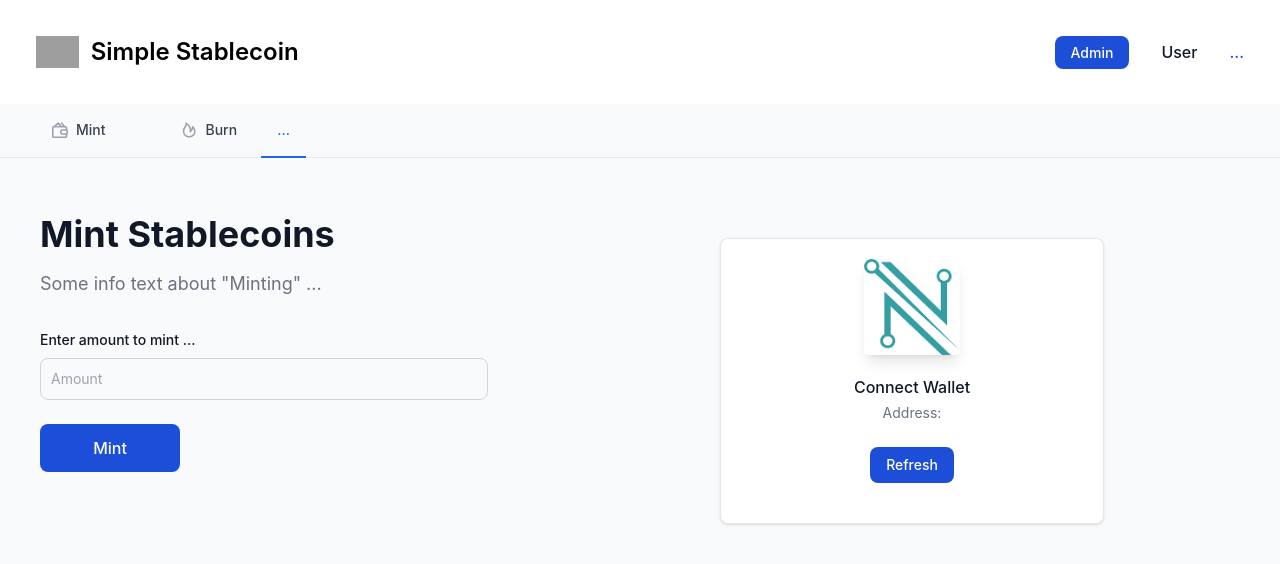
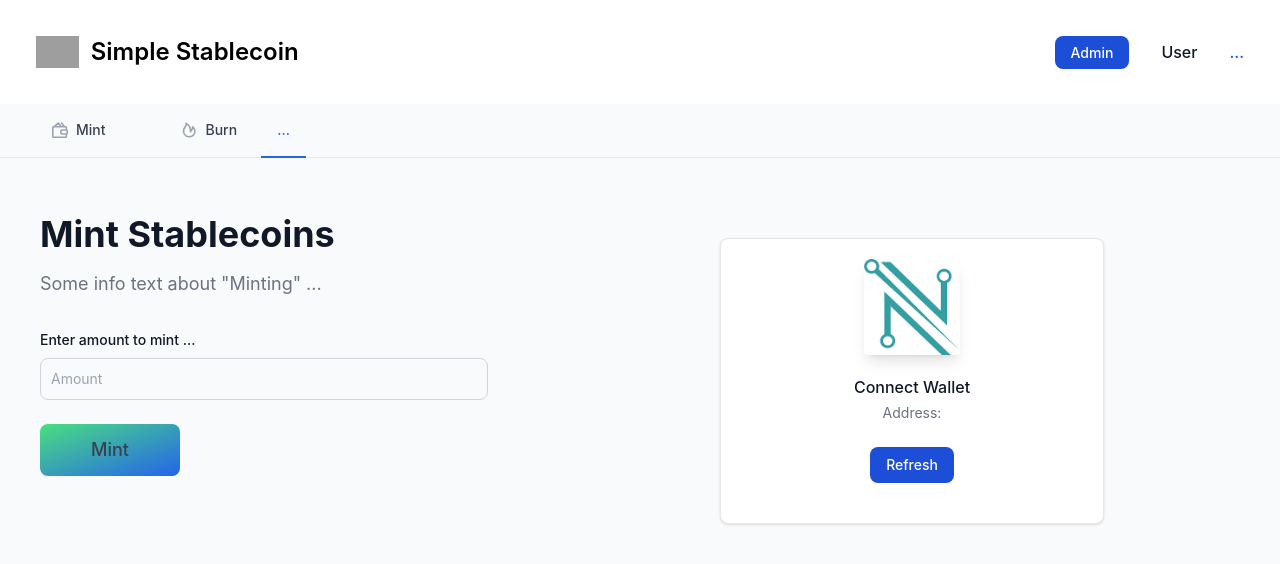
Before and after one commit to TollanBerhanu/simple-stablecoin, a React (Create React App) app in the folder code/off-chain/: page /user/mint in a window 1280 px wide. Shown: the top 564 px of the page. Built offline with nearby package versions, Linux system fonts and the light colour scheme; grey boxes are pictures that could not be loaded.

Commit message:
fix: updated MintBurn UI

```diff
--- a/code/off-chain/src/User/MintBurn/MintBurn.tsx
+++ b/code/off-chain/src/User/MintBurn/MintBurn.tsx
@@ -4,6 +4,9 @@ const MintBurn = (props: any) => {
 
     const name = props.info.name
     const icon = props.info.icon
+    const buttonStyle = name == 'Mint' ? 'w-1/4 px-5 py-3 text-gray-700 font-bold bg-gradient-to-br font-medium rounded-lg text-lg text-center from-green-400 to-blue-600 hover:bg-gradient-to-bl focus:ring-4 focus:outline-none focus:ring-green-200 dark:focus:ring-green-800' :
+                                         'w-1/4 px-5 py-3 text-gray-700 font-bold bg-gradient-to-br font-medium rounded-lg text-lg text-center from-pink-500 to-orange-400 hover:bg-gradient-to-bl focus:ring-4 focus:outline-none focus:ring-pink-200 dark:focus:ring-pink-800'
+  {/* A less dramatic Mint button style: 'w-1/4 px-5 py-3 text-gray-700 font-bold bg-gradient-to-r from-teal-400 via-teal-500 to-teal-600 hover:bg-gradient-to-br focus:ring-4 focus:outline-none focus:ring-teal-300 dark:focus:ring-teal-800 font-medium rounded-lg text-lg text-center' */}
 
     return(
         <section className="py-8 px-4 m-6">
@@ -19,15 +22,9 @@ const MintBurn = (props: any) => {
                     <label  className="block mb-2 text-sm font-medium text-gray-900 dark:text-gray"> Enter amount to <span className="lowercase">{ name }</span> ... </label>
                     <input type="email" name="email" id="email" className="bg-gray-50 border border-gray-300 text-gray-900 text-sm rounded-lg focus:ring-blue-500 focus:border-blue-500 block w-4/5 p-2.5 dark:bg-gray-300 dark:border-gray-600 dark:placeholder-gray-700 dark:text-white dark:focus:ring-blue-200 dark:focus:border-blue-200" placeholder="Amount" required />
                 </div>
-                <button type="submit" className="w-1/4 px-5 py-3 text-base font-medium text-center text-white bg-blue-700 rounded-lg hover:bg-blue-800 focus:ring-4 focus:ring-blue-300 dark:bg-blue-600 dark:hover:bg-blue-700 dark:focus:ring-blue-800"> { name } </button>
-
-                {/* <button type="button" className="text-white bg-gradient-to-br from-green-400 to-blue-600 hover:bg-gradient-to-bl focus:ring-4 focus:outline-none focus:ring-green-200 dark:focus:ring-green-800 font-medium rounded-lg text-sm px-5 py-2.5 text-center mr-2 mb-2">
-                    Mint
+                <button type="button" className ={buttonStyle} >
+                    { name }
                 </button>
-
-                <button type="button" className="text-white bg-gradient-to-br from-pink-500 to-orange-400 hover:bg-gradient-to-bl focus:ring-4 focus:outline-none focus:ring-pink-200 dark:focus:ring-pink-800 font-medium rounded-lg text-sm px-5 py-2.5 text-center mr-2 mb-2">
-                    Burn
-                </button> */}
 
             </form>
 
```
